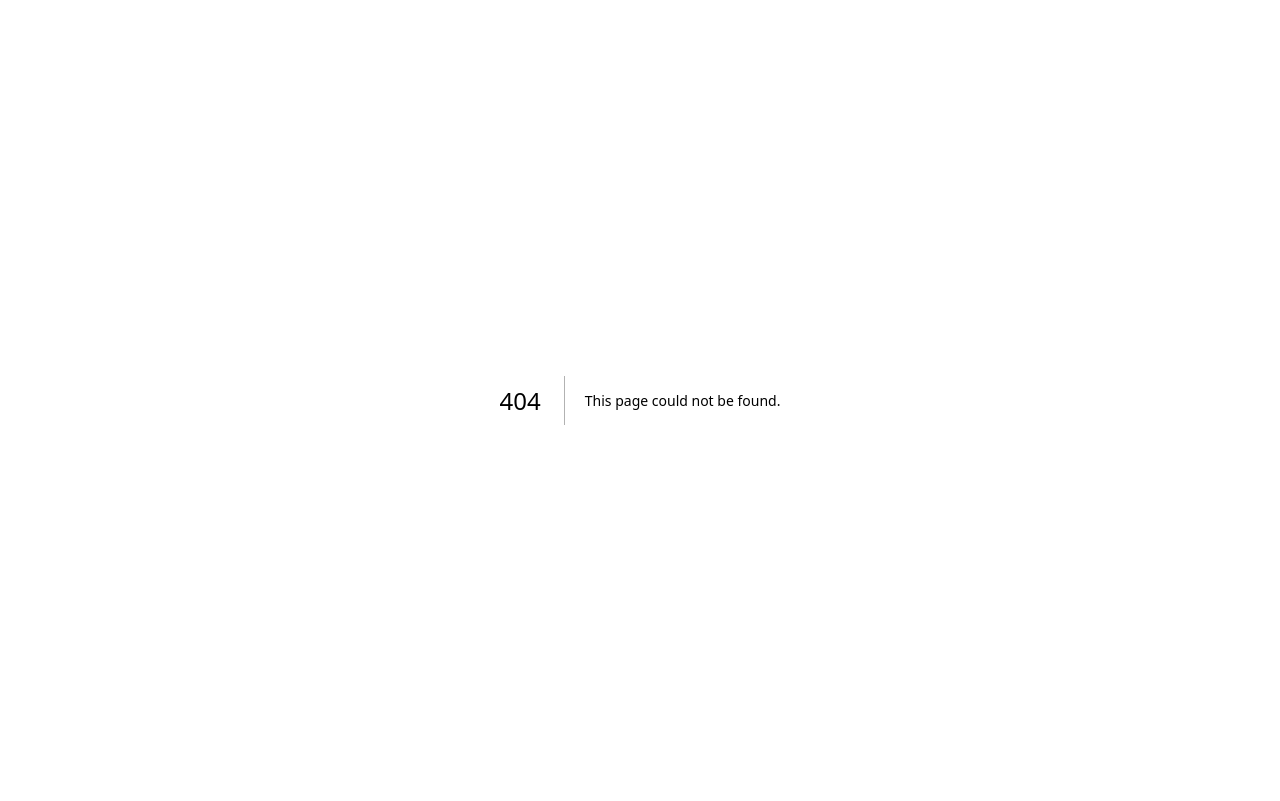
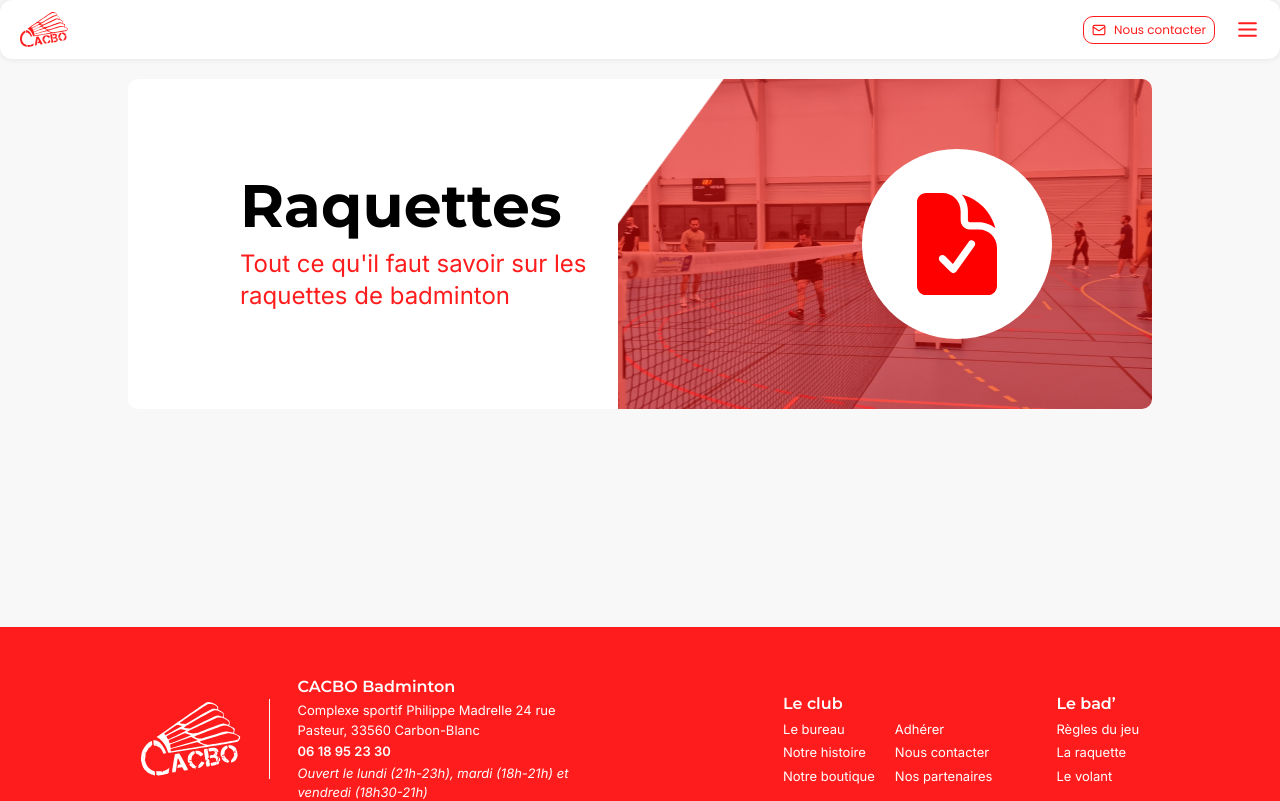
Before and after one commit to Matsuel/CACBO-Badminton, a Next.js app: page /raquette in a window 1280 px wide. Before the commit this address had no page. Shown: the top 801 px of the page. Built offline with nearby package versions, Linux system fonts and the light colour scheme; a web font is replaced by a local one.

Commit message:
feat: ajout des pages et des métadonnées pour les sections "Volants" et "Raquettes"

```diff
--- /dev/null
+++ b/src/app/raquette/layout.tsx
@@ -0,0 +1,17 @@
+import { SITE_CONFIG } from "@/constantes";
+
+export const metadata = {
+    title: `${SITE_CONFIG.raquette} - ${SITE_CONFIG.title}`,
+};
+
+export default function Layout({ children }: { children: React.ReactNode }) {
+    return (
+        <html lang="fr">
+            <body
+                className="antialiased"
+            >
+                {children}
+            </body>
+        </html>
+    );
+}
--- /dev/null
+++ b/src/app/raquette/page.tsx
@@ -0,0 +1,15 @@
+import CurbedFile from '@/assets/curbedFile.svg'
+import PageLayout from '@/components/Page'
+
+const Regles = () => {
+    return (
+        <PageLayout
+            icon={CurbedFile}
+            title='Raquettes'
+            subtitle="Tout ce qu'il faut savoir sur les raquettes de badminton"
+        >
+        </PageLayout>
+    )
+}
+
+export default Regles
--- a/src/app/sitemap.ts
+++ b/src/app/sitemap.ts
@@ -14,6 +14,9 @@ export default async function sitemap() {
         '/politiques',
         '/mentions-legales',
         '/faq',
+        '/favicon.ico',
+        '/volant',
+        '/raquette',
     ];
 
     return paths.map((path) => ({
@@ -41,11 +44,14 @@ function getPriority(path: string): number {
         case '/partenaires':
             return 0.4;
         case '/regles':
+        case '/volant':
+        case '/raquette':
             return 0.3;
         case '/politiques':
             return 0.2;
         case '/mentions-legales':
         case '/faq':
+        case '/favicon.ico':
             return 0.1;
         default:
             return 0.5;
--- /dev/null
+++ b/src/app/volant/layout.tsx
@@ -0,0 +1,17 @@
+import { SITE_CONFIG } from "@/constantes";
+
+export const metadata = {
+    title: `${SITE_CONFIG.volant} - ${SITE_CONFIG.title}`,
+};
+
+export default function Layout({ children }: { children: React.ReactNode }) {
+    return (
+        <html lang="fr">
+            <body
+                className="antialiased"
+            >
+                {children}
+            </body>
+        </html>
+    );
+}
--- /dev/null
+++ b/src/app/volant/page.tsx
@@ -0,0 +1,15 @@
+import CurbedFile from '@/assets/curbedFile.svg'
+import PageLayout from '@/components/Page'
+
+const Regles = () => {
+    return (
+        <PageLayout
+            icon={CurbedFile}
+            title='Volants'
+            subtitle="Tout ce qu'il faut savoir sur les volants de badminton"
+        >
+        </PageLayout>
+    )
+}
+
+export default Regles
--- a/src/constantes/index.ts
+++ b/src/constantes/index.ts
@@ -5,4 +5,6 @@ export enum SITE_CONFIG {
     club = 'Histoire',
     contact = 'Nous contacter',
     partenaires = 'Nos partenaires',
+    volant = 'Volants',
+    raquette = 'Raquettes',
 }
```
